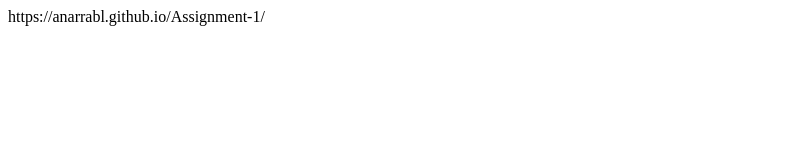
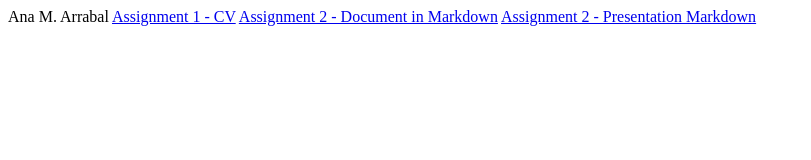
Before and after one commit to anarrabl/anarrabl.github.io, a plain HTML site: page index.html in a window 1280 px wide. Shown: the whole page, without its empty margins (0-811 px from the left). Drawn offline with Linux system fonts and the light colour scheme.

Commit message:
Update index.html

```diff
--- a/index.html
+++ b/index.html
@@ -1 +1,5 @@
-https://anarrabl.github.io/Assignment-1/
+Ana M. Arrabal
+
+<a href="https://anarrabl.github.io/Assignment-1/">Assignment 1 - CV</a>
+<a href="https://anarrabl.github.io/assigment2/">Assignment 2 - Document in Markdown</a>
+<a href="https://anarrabl.github.io/Assignment-1/">Assignment 2 - Presentation Markdown</a>
```
